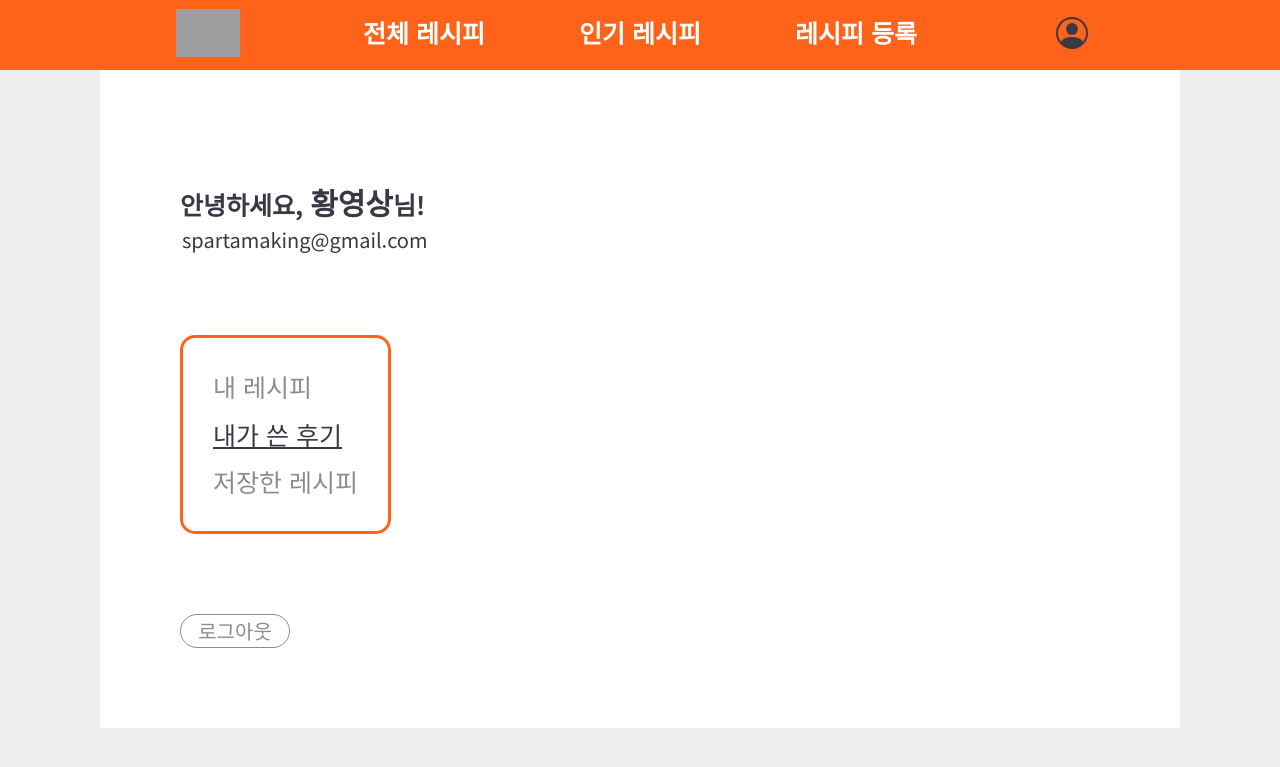
After one commit to tunEmvegnomb/sparta-mc12th, a Flask app: page /myreview in a window 1280 px wide. The commit adds this page. Shown: the top 767 px of the page. Run offline with Flask 2, Linux system fonts and the light colour scheme; some libraries are stand-ins or nearby versions; grey boxes are pictures that could not be loaded.

Commit message:
myreview first commit

```diff
--- a/app.py
+++ b/app.py
@@ -70,6 +70,14 @@ def render_mylike():
 
     return render_template('mylike.html')
 
+# 내가 쓴 후기 조회 페이지
+
+
+@app.route('/myreview')
+def render_myreview():
+
+    return render_template('myreview.html')
+
 
 # 나만의 레시피 조회 페이지
 @app.route('/myrecipe')
@@ -92,33 +100,37 @@ def render_signup():
     return render_template('signup.html')
 
 
+# API 역할을 하는 부분
 
-
-## API 역할을 하는 부분
-
-#POST
+# POST
 @app.route('/', methods=['POST'])
 def name():
     sample_receive = request.form['sample_give']
     print(sample_receive)
     return jsonify({'POST'})
 
-#GET
+# GET
+
+
 @app.route('/', methods=['GET'])
 def name_get():
     sample_receive = request.args.get('sample_give')
     print(sample_receive)
     return jsonify({'msg': 'GET'})
 
-#GET 2
+# GET 2
+
+
 @app.route('/', methods=['GET'])
-#list
+# list
 def listing():
     Foodlist = list(db.mc12th.find({}, {'_id': False}))
 
-    return jsonify({'all_Foodlist':Foodlist})
+    return jsonify({'all_Foodlist': Foodlist})
 
 # 리뷰(댓글) create 기능
+
+
 @app.route('/detail/review-post', methods=['POST'])
 def review_post():
     if 'user_id' in session:
@@ -142,18 +154,23 @@ def review_list():
     return jsonify({'reviews': reviews})
 
 # 리뷰(댓글) update 기능
+
+
 @app.route('/detail/review-update', methods=['POST'])
 def review_update():
     if 'user_id' in session:
         user_name_receive = request.form['user_name_give']
         update_content_receive = request.form['review_content_give']
 
-        db.review.update_one({'user_name': user_name_receive}, {'$set': {'review_content': update_content_receive}})
+        db.review.update_one({'user_name': user_name_receive}, {
+                             '$set': {'review_content': update_content_receive}})
         return jsonify({'POST': '댓글 수정 완료'})
     else:
         return jsonify({'msg': '로그인해주세요'})
 
 # 리뷰(댓글) 삭제 기능
+
+
 @app.route('/detail/review-delete', methods=['POST'])
 def review_delete():
     if 'user_id' in session:
--- a/static/css/styles.css
+++ b/static/css/styles.css
@@ -10,6 +10,7 @@
 @import "signup.css";
 @import "mypage.css";
 @import "mylike.css";
+@import "myreview.css";
 
 body {
   font-family: "Noto Sans KR", sans-serif;
--- a/templates/mylike.html
+++ b/templates/mylike.html
@@ -64,7 +64,7 @@
         <div class="mypage-first-col">
           <ul class="mypage-menubar">
             <li class="mypage-menu"><a href="/mypage">내 레시피</a></li>
-            <li class="mypage-menu"><a href="#">내가 쓴 후기</a></li>
+            <li class="mypage-menu"><a href="/myreview">내가 쓴 후기</a></li>
             <li class="mypage-menu current"><a href="#">저장한 레시피</a></li>
           </ul>
           <button class="logout-btn">로그아웃</button>
--- a/templates/mypage.html
+++ b/templates/mypage.html
@@ -64,7 +64,7 @@
         <div class="mypage-first-col">
           <ul class="mypage-menubar">
             <li class="mypage-menu current"><a href="#">내 레시피</a></li>
-            <li class="mypage-menu"><a href="#">내가 쓴 후기</a></li>
+            <li class="mypage-menu"><a href="/myreview">내가 쓴 후기</a></li>
             <li class="mypage-menu"><a href="/mylike">저장한 레시피</a></li>
           </ul>
           <button class="logout-btn">로그아웃</button>
--- /dev/null
+++ b/templates/myreview.html
@@ -0,0 +1,80 @@
+<!DOCTYPE html>
+<html lang="ko">
+  <head>
+    <!-- Bootstrap CSS, JS -->
+    <link
+      href="https://cdn.jsdelivr.net/npm/bootstrap@5.1.3/dist/css/bootstrap.min.css"
+      rel="stylesheet"
+      integrity="sha384-1BmE4kWBq78iYhFldvKuhfTAU6auU8tT94WrHftjDbrCEXSU1oBoqyl2QvZ6jIW3"
+      crossorigin="anonymous"
+    />
+    <link rel="stylesheet" href="/static/css/styles.css" />
+    <script
+      src="https://cdn.jsdelivr.net/npm/bootstrap@5.1.3/dist/js/bootstrap.bundle.min.js"
+      integrity="sha384-ka7Sk0Gln4gmtz2MlQnikT1wXgYsOg+OMhuP+IlRH9sENBO0LRn5q+8nbTov4+1p"
+      crossorigin="anonymous"
+    ></script>
+
+    <meta charset="UTF-8" />
+    <meta name="viewport" content="width=device-width, initial-scale=1.0" />
+    <title>전세계 1인 가구를 위한 레시피</title>
+    <link rel="shortcut icon" href="/static/img/cook_hat.png" />
+  </head>
+
+  <body>
+    <nav class="naviBar">
+      <ul>
+        <li>
+          <a class="logoLink" href="#"
+            ><img src="/static/img/cook-hat.svg" class="logoIcon"
+          /></a>
+        </li>
+        <li><a class="menuLink" href="#">전체 레시피</a></li>
+        <li><a class="menuLink" href="#">인기 레시피</a></li>
+        <li><a class="menuLink" href="#">레시피 등록</a></li>
+        <!-- <li><a class="menuLink current" href="#">마이페이지</a></li> -->
+        <li>
+          <a class="myPageLink current" href="#"
+            ><svg
+              xmlns="http://www.w3.org/2000/svg"
+              width="32"
+              height="32"
+              fill="currentColor"
+              class="bi bi-person-circle loginIcon"
+              viewBox="0 0 16 16"
+            >
+              <path d="M11 6a3 3 0 1 1-6 0 3 3 0 0 1 6 0z" />
+              <path
+                fill-rule="evenodd"
+                d="M0 8a8 8 0 1 1 16 0A8 8 0 0 1 0 8zm8-7a7 7 0 0 0-5.468 11.37C3.242 11.226 4.805 10 8 10s4.757 1.225 5.468 2.37A7 7 0 0 0 8 1z"
+              />
+            </svg>
+          </a>
+        </li>
+      </ul>
+    </nav>
+    <main class="wrap mypage-main">
+      <div class="mypage-title">
+        <span class="mypage-greeting"
+          >안녕하세요, <span class="mypage-nickname">황영상</span>님!</span
+        >
+        <span class="mypage-email">spartamaking@gmail.com</span>
+      </div>
+      <div class="mypage-cols">
+        <div class="mypage-first-col">
+          <ul class="mypage-menubar">
+            <li class="mypage-menu"><a href="/mypage">내 레시피</a></li>
+            <li class="mypage-menu current"><a href="#">내가 쓴 후기</a></li>
+            <li class="mypage-menu"><a href="/mylike">저장한 레시피</a></li>
+          </ul>
+          <button class="logout-btn">로그아웃</button>
+        </div>
+        <div class="mypage-sec-col"></div>
+      </div>
+    </main>
+    <script
+      src="https://kit.fontawesome.com/e04b9acc8d.js"
+      crossorigin="anonymous"
+    ></script>
+  </body>
+</html>
```
Also changed, not shown: static/css/myreview.css (added).
